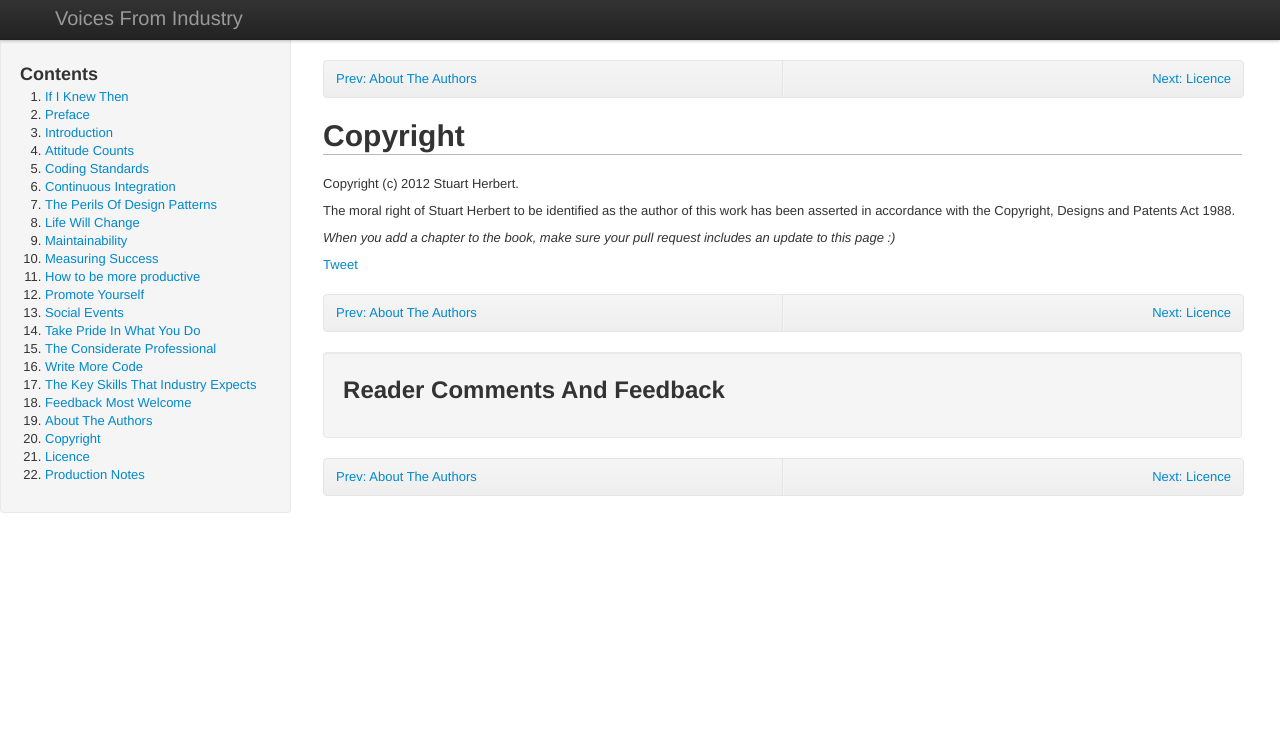
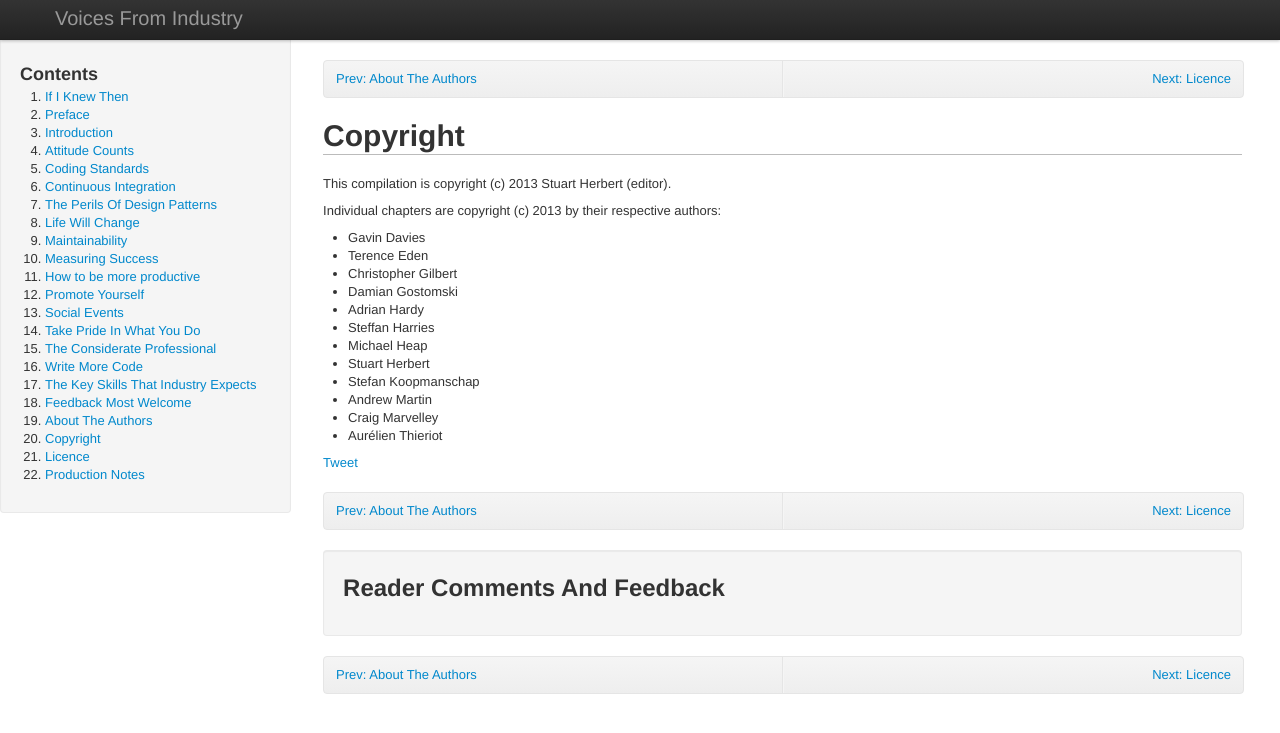
Before and after one commit to stuartherbert/if-i-knew-then, a Jekyll site: the page built from copyright.md, in a window 1280 px wide. Shown: the top 733 px of the page. Built offline with Jekyll 4.4.1, drawn with Linux system fonts in a browser that asks for light colours; comment, search, counter and statistics services are not loaded.

Commit message:
Updated the copyright notice to list all of the contributing authors

```diff
--- a/copyright.md
+++ b/copyright.md
@@ -6,8 +6,19 @@ next: '<a href="licence.html">Next: Licence</a>'
 ---
 # Copyright
 
-Copyright (c) 2012 Stuart Herbert.
+This compilation is copyright (c) 2013 Stuart Herbert (editor).
 
-The moral right of Stuart Herbert to be identified as the author of this work has been asserted in accordance with the Copyright, Designs and Patents Act 1988.
+Individual chapters are copyright (c) 2013 by their respective authors:
 
-_When you add a chapter to the book, make sure your pull request includes an update to this page :)_
+* Gavin Davies
+* Terence Eden
+* Christopher Gilbert
+* Damian Gostomski
+* Adrian Hardy
+* Steffan Harries
+* Michael Heap
+* Stuart Herbert
+* Stefan Koopmanschap
+* Andrew Martin
+* Craig Marvelley
+* Aurélien Thieriot
```
